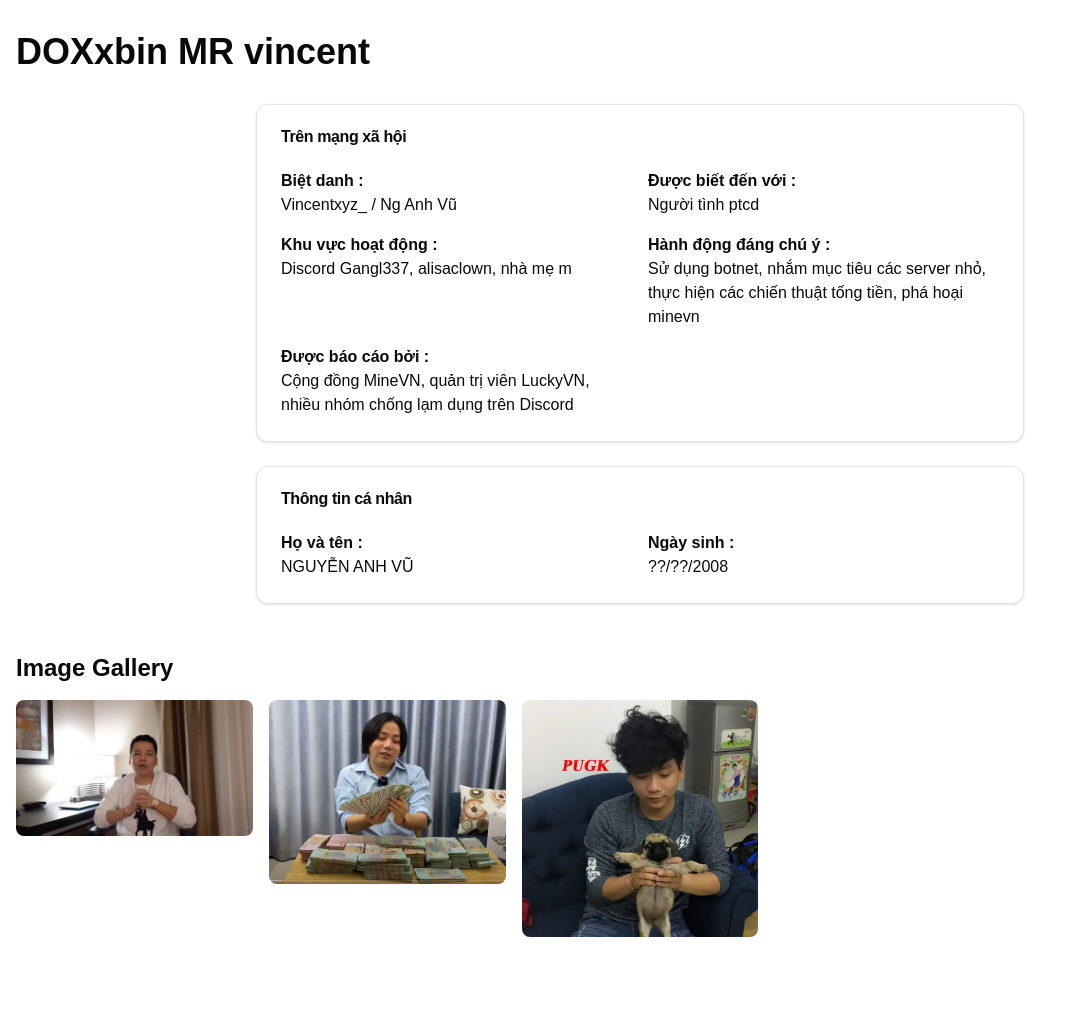
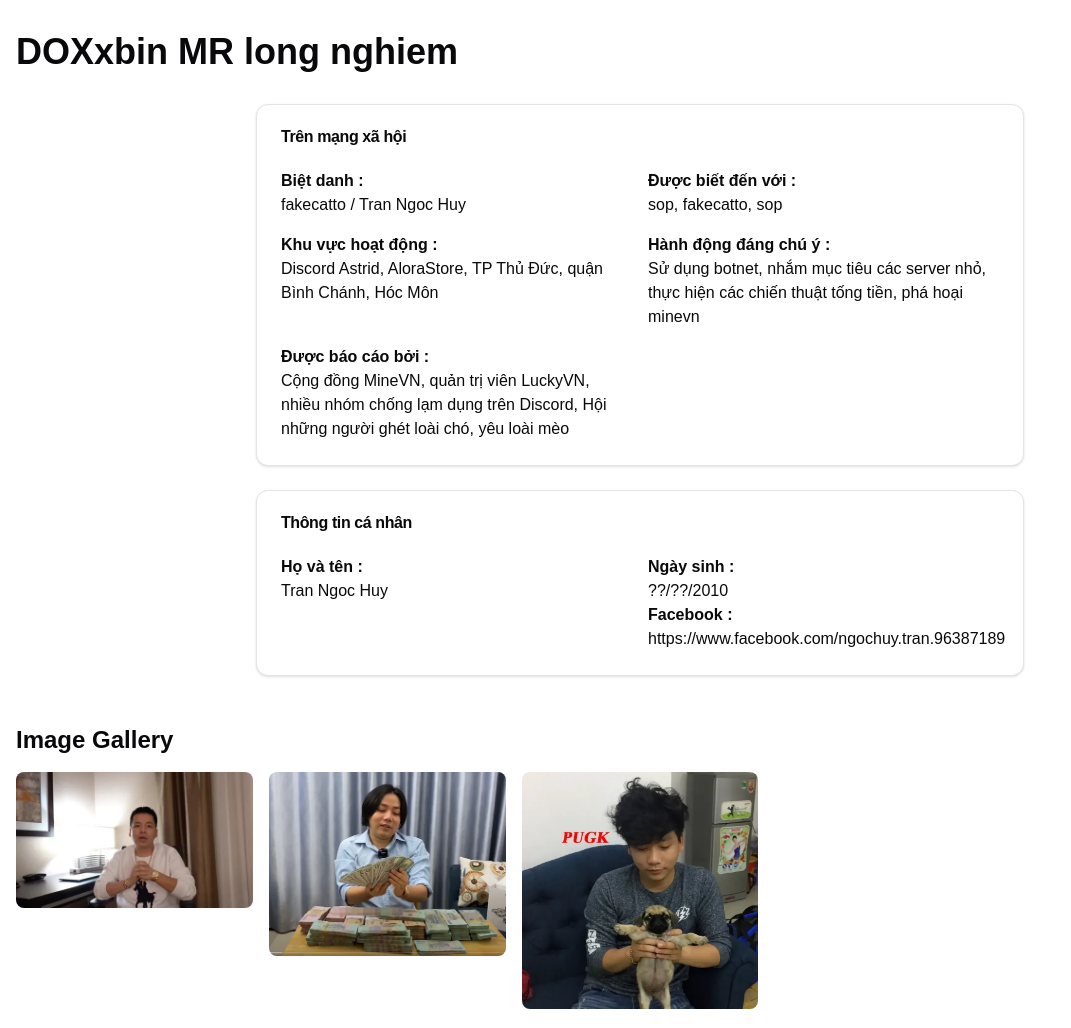
Before and after one commit to fakecatto/public, a plain HTML site: page index.html in a window 1280 px wide. Shown: the whole page, without its empty margins (0-1071 px from the left). Before the commit the page ends 985 px from the top, so only its background shows below. Drawn offline with Linux system fonts and the light colour scheme.

Commit message:
Update index.html

```diff
--- a/index.html
+++ b/index.html
@@ -2,7 +2,7 @@
   <head>
     <meta charset="utf-8">
     <meta name="viewport" content="width=device-width, initial-scale=1">
-    <title>NGUYỄN ANH VŨ / vincentxyz_</title>
+    <title>NGHIEM VU HOANG LONG / fakecattos</title>
     <meta name="description" content="Điếc không sợ súng">
     <meta name="next-size-adjust">
   </head>
@@ -10,7 +10,7 @@
     <div class="min-h-screen bg-background text-foreground">
       <main class="container mx-auto px-4 py-8">
         <div class="flex justify-between items-center mb-8">
-          <h1 class="text-4xl font-bold">DOXxbin MR vincent</h1>
+          <h1 class="text-4xl font-bold">DOXxbin MR long nghiem</h1>
         </div>
         <div class="space-y-6 w-full max-w-3xl mx-auto">
           <div class="rounded-xl border bg-card text-card-foreground shadow">
@@ -23,19 +23,19 @@
                   <dt class="font-semibold">Biệt danh
                     <!-- -->:
                   </dt>
-                  <dd>Vincentxyz_ / Ng Anh Vũ</dd>
+                  <dd>fakecatto / Tran Ngoc Huy</dd>
                 </div>
                 <div>
                   <dt class="font-semibold">Được biết đến với
                     <!-- -->:
                   </dt>
-                  <dd>Người tình ptcd</dd>
+                  <dd>sop, fakecatto, sop</dd>
                 </div>
                 <div>
                   <dt class="font-semibold">Khu vực hoạt động
                     <!-- -->:
                   </dt>
-                  <dd>Discord Gangl337, alisaclown, nhà mẹ m</dd>
+                  <dd>Discord Astrid, AloraStore, TP Thủ Đức, quận Bình Chánh, Hóc Môn</dd>
                 </div>
                 <div>
                   <dt class="font-semibold">Hành động đáng chú ý
@@ -47,7 +47,7 @@
                   <dt class="font-semibold">Được báo cáo bởi
                     <!-- -->:
                   </dt>
-                  <dd>Cộng đồng MineVN, quản trị viên LuckyVN, nhiều nhóm chống lạm dụng trên Discord</dd>
+                  <dd>Cộng đồng MineVN, quản trị viên LuckyVN, nhiều nhóm chống lạm dụng trên Discord, Hội những người ghét loài chó, yêu loài mèo</dd>
                 </div>
               </dl>
             </div>
@@ -62,13 +62,19 @@
                   <dt class="font-semibold">Họ và tên
                     <!-- -->:
                   </dt>
-                  <dd>NGUYỄN ANH VŨ</dd>
+                  <dd>Tran Ngoc Huy</dd>
                 </div>
                 <div>
                   <dt class="font-semibold">Ngày sinh
                     <!-- -->:
                   </dt>
-                  <dd>??/??/2008</dd>
+                  <dd>??/??/2010</dd>
+                <div>
+                  <dt class="font-semibold">Facebook
+                    <!-- -->:
+                  </dt>
+                  <dd>https://www.facebook.com/ngochuy.tran.96387189</dd>
+                </div>
                 </div>
               </dl>
             </div>
```
